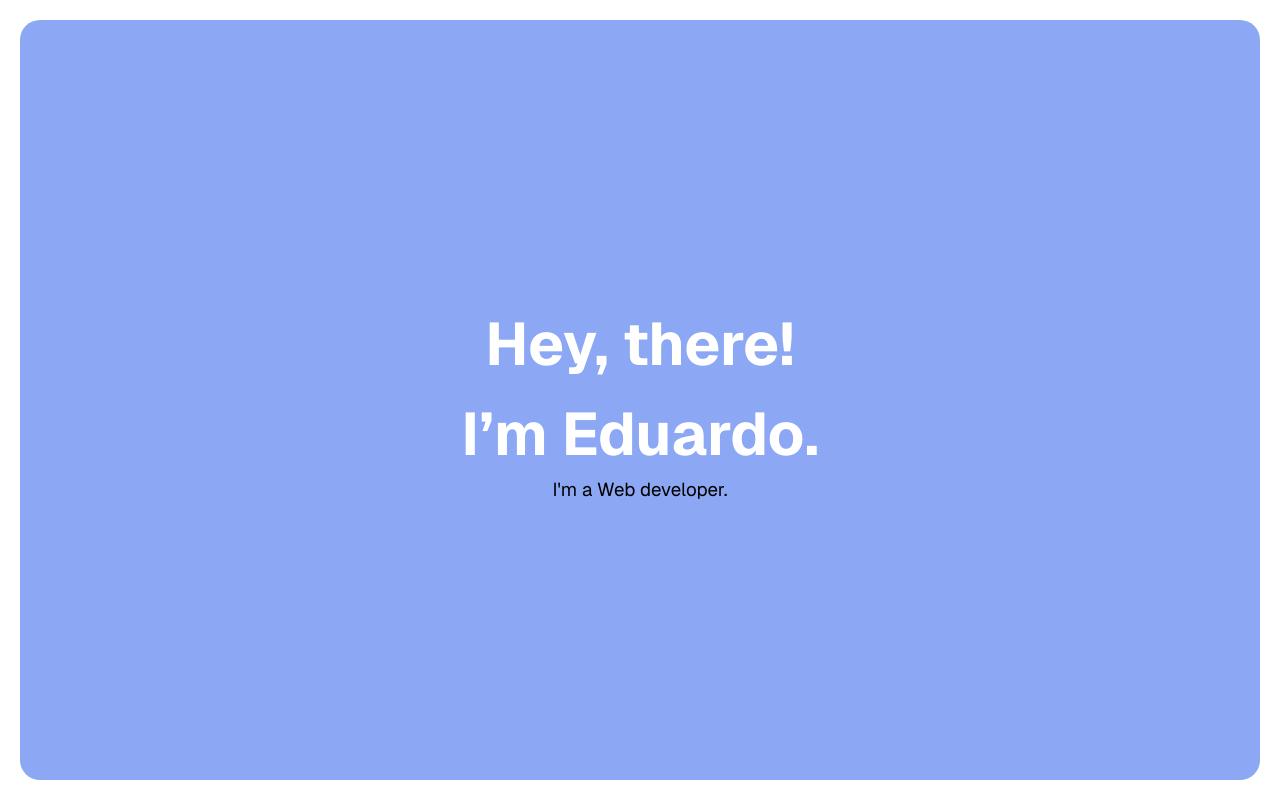
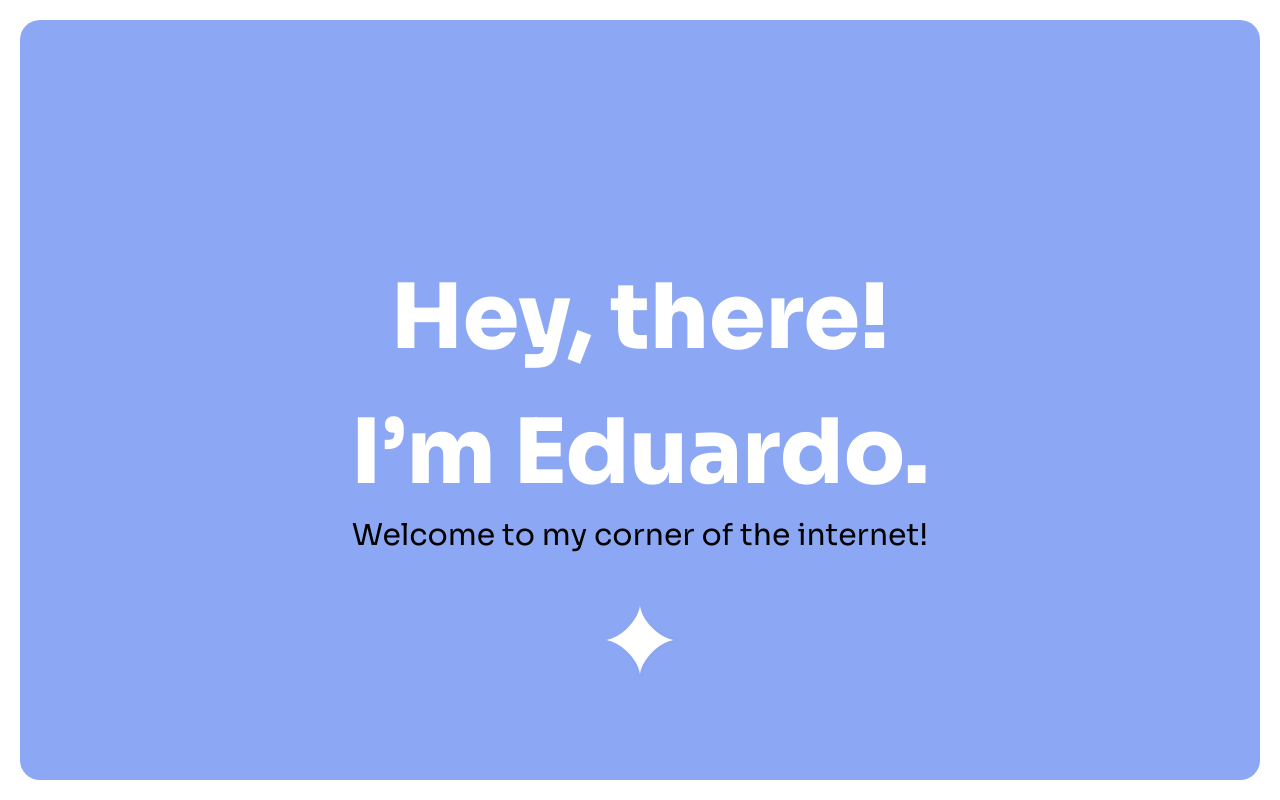
Before and after one commit to edupaulos/mywebsite, a Next.js app: page / in a window 1280 px wide. Built offline with nearby package versions, Linux system fonts and the light colour scheme.

Commit message:
feat: add font family and icon

```diff
--- a/src/app/globals.css
+++ b/src/app/globals.css
@@ -8,8 +8,6 @@
     --border-radius: 4rem;
 
     --transition: all 0.25s cubic-bezier(0.645, 0.045, 0.355, 1);
-
-    font-family: Fre;
 }
 
 @media (prefers-color-scheme: dark) {
@@ -22,7 +20,7 @@
 }
 
 h1 {
-    font-size: 6rem;
+    font-size: 9rem;
 }
 
 html,
--- a/src/app/layout.tsx
+++ b/src/app/layout.tsx
@@ -1,21 +1,24 @@
-import './globals.css'
-import { GeistSans } from "geist/font/sans";
+import './globals.css';
 
-
+import { Sora } from 'next/font/google';
 
 export const metadata = {
     title: 'Create Next App',
     description: 'Generated by create next app',
-}
+};
+
+const sora = Sora({
+    subsets: ['latin'],
+});
 
 export default function RootLayout({
     children,
 }: {
-  children: React.ReactNode
+    children: React.ReactNode;
 }) {
     return (
-    <html lang="en" className={GeistSans.className}>
+        <html lang="en" className={sora.className}>
             <body>{children}</body>
         </html>
-  )
+    );
 }
--- a/src/app/page.tsx
+++ b/src/app/page.tsx
@@ -5,13 +5,22 @@ import Box from '@/components/Box';
 export default function Home() {
     return (
         <main>
-            <Box className="flex justify-center items-center flex-col animate-initialAnimation bg-primary-color">
-                <h1 className="font-bold text-white text-center">
+            <Box className="relative flex flex-col justify-center items-center animate-initialAnimation bg-primary-color">
+                <h1 className="font-black text-white text-center break-inside-avoid">
                     Hey, there!
-                    <p />
-                    I’m Eduardo.
+                    <br />
+                    I’m{' '}
+                    <span className="hover:underline decoration-wavy underline-offset-8">
+                        Eduardo.
+                    </span>
                 </h1>
-                <p className="text-3xl">I'm a Web developer.</p>
+                <p className="text-5xl">
+                    Welcome to my corner of the internet!
+                </p>
+                <img
+                    className="absolute top-1/2 left-1/2 -translate-x-1/2 -translate-y-1/2 mt-96"
+                    src="/icons/Vector.svg"
+                />
             </Box>
         </main>
     );
```
Also changed, not shown: public/icons/Vector.svg (added). Lines whose indentation alone changed are shown as unchanged.
